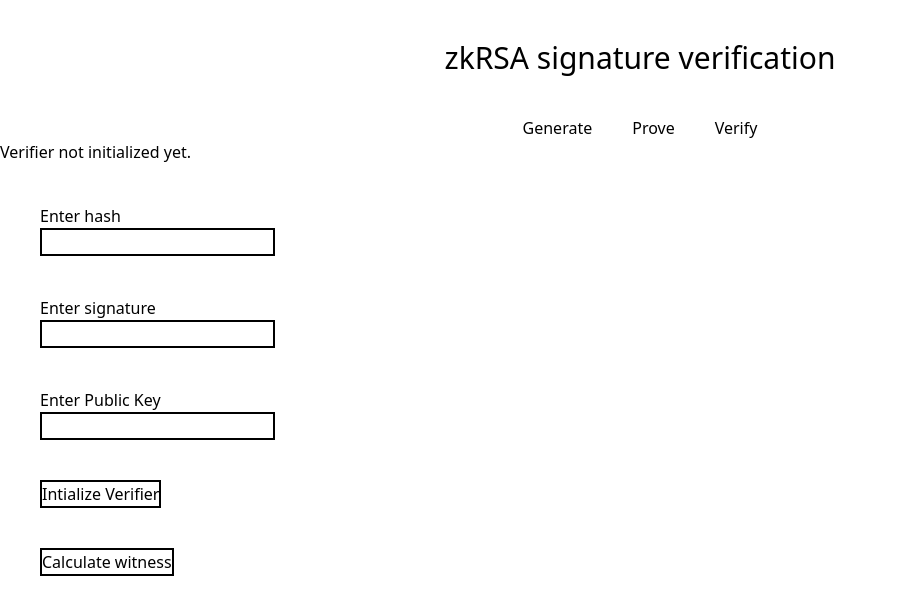
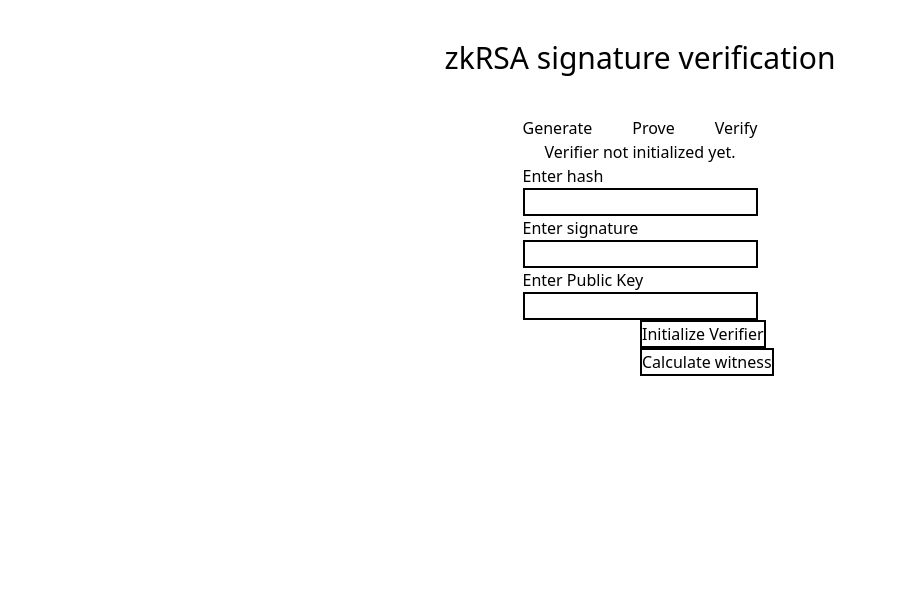
Before and after one commit to dmpierre/zkrsa, a Next.js app in the folder zkrsa-ui/: page / in a window 1280 px wide. Shown: the top 614 px of the page, without its empty margins (0-897 px from the left). Built offline with nearby package versions, Linux system fonts and the light colour scheme.

Commit message:
flex align

```diff
--- a/zkrsa-ui/src/components/Buttons.tsx
+++ b/zkrsa-ui/src/components/Buttons.tsx
@@ -28,7 +28,7 @@ const devPublicKey = process.env[ "NEXT_PUBLIC_MODULUS" ] as string | null;
 export const ButtonGenerateProof: FunctionComponent<ButtonGenerateProof> = ({ setproof, hash, signature, publicKey, vkeyProof, vkeyVerifier }) => {
 
   return (
-    <div className='ml-10 my-10'>
+    <div className="w-1/2 self-end">
       <button onClick={async () => {
         if (devHash) {
           // @dev handle dev environment here
@@ -71,15 +71,15 @@ interface ButtonInitializeVerifier {
 
 export const ButtonInitializeVerifier: FunctionComponent<ButtonInitializeVerifier> = ({ setvkeyProof, setvkeyVerifier }) => {
   return (
-    <div className="ml-10 my-10">
-      <button className="border-black border-2" onClick={async () => {
+    <div className="w-1/2 self-end">
+      <button className=" border-black border-2" onClick={async () => {
         const vkeyProof = await axios.get(process.env[ "NEXT_PUBLIC_VKEY_URL" ] as string);
         const vkeyVerifier = await axios.get(process.env[ "NEXT_PUBLIC_VKEY_VERIFIER_URL" ] as string);
         setvkeyProof(vkeyProof.data);
         setvkeyVerifier(vkeyVerifier.data);
         console.log("Download complete");
       }}>
-        Intialize Verifier
+        Initialize Verifier
       </button>
     </div>
   );
--- a/zkrsa-ui/src/components/Inputs.tsx
+++ b/zkrsa-ui/src/components/Inputs.tsx
@@ -23,7 +23,7 @@ interface InputHash {
 
 export const InputHash: FunctionComponent<InputHash> = ({ sethash }) => {
     return (
-        <div className='ml-10 my-10'>
+        <div>
             <div>Enter hash</div>
             <input className='border-black border-2' type="text" onChange={(e) => sethash(e.target.value)} />
         </div>
@@ -36,7 +36,7 @@ interface InputSignature {
 
 export const InputSignature: FunctionComponent<InputSignature> = ({ setsignature }) => {
     return (
-        <div className='ml-10 my-10'>
+        <div>
             <div>Enter signature</div>
             <input className='border-black border-2' type="text" name="" id="" onChange={(e) => setsignature(e.target.value)} />
         </div>
@@ -49,7 +49,7 @@ interface InputPublicKey {
 
 export const InputPublicKey: FunctionComponent<InputPublicKey> = ({ setpublicKey }) => {
     return (
-        <div className='ml-10 my-10'>
+        <div>
             <div>Enter Public Key</div>
             <input className='border-black border-2' type="text" name="" id="" onChange={(e) => setpublicKey(e.target.value)} />
         </div>
--- a/zkrsa-ui/src/components/Navigation.tsx
+++ b/zkrsa-ui/src/components/Navigation.tsx
@@ -3,7 +3,7 @@ import Link from "next/link";
 
 export const NavMenu: NextComponentType = () => {
     return (
-        <div className='text-center'>
+
             <div className='flex justify-center'>
                 <Link href="/generate">
                     <a className="mr-5">Generate</a>
@@ -15,7 +15,6 @@ export const NavMenu: NextComponentType = () => {
                     <a className='ml-5'>Verify</a>
                 </Link>
             </div>
-        </div>
     );
 };
 
--- a/zkrsa-ui/src/pages/index.tsx
+++ b/zkrsa-ui/src/pages/index.tsx
@@ -10,7 +10,7 @@ interface StatusVKey {
 export const StatusVKey: FunctionComponent<StatusVKey> = ({ vkey }) => {
 
   return (
-    <div>
+    <div className='flex justify-center'>
       {vkey ? "Ready to generate proof" : "Verifier not initialized yet."}
     </div>
   );
@@ -29,9 +29,12 @@ const Home: NextPage = () => {
       <Title></Title>
       <NavMenu></NavMenu>
       <StatusVKey vkey={vkeyProof}></StatusVKey>
+      <div className='flex flex-col items-center'>
         <InputHash sethash={sethash}></InputHash>
         <InputSignature setsignature={setsignature}></InputSignature>
         <InputPublicKey setpublicKey={setpublicKey}></InputPublicKey>
+      </div>
+      <div className='flex flex-col items-center'>
         <ButtonInitializeVerifier setvkeyVerifier={setvkeyVerifier} setvkeyProof={setvkeyProof}></ButtonInitializeVerifier>
         <ButtonGenerateProof
           vkeyVerifier={vkeyVerifier}
@@ -39,6 +42,8 @@ const Home: NextPage = () => {
           setcompiledCircuit={setcompiledCircuit}
           hash={hash} signature={signature}
           publicKey={publicKey} setproof={setproof}></ButtonGenerateProof>
+
+      </div>
     </div>
   );
 };
```
Lines whose indentation alone changed are shown as unchanged.
